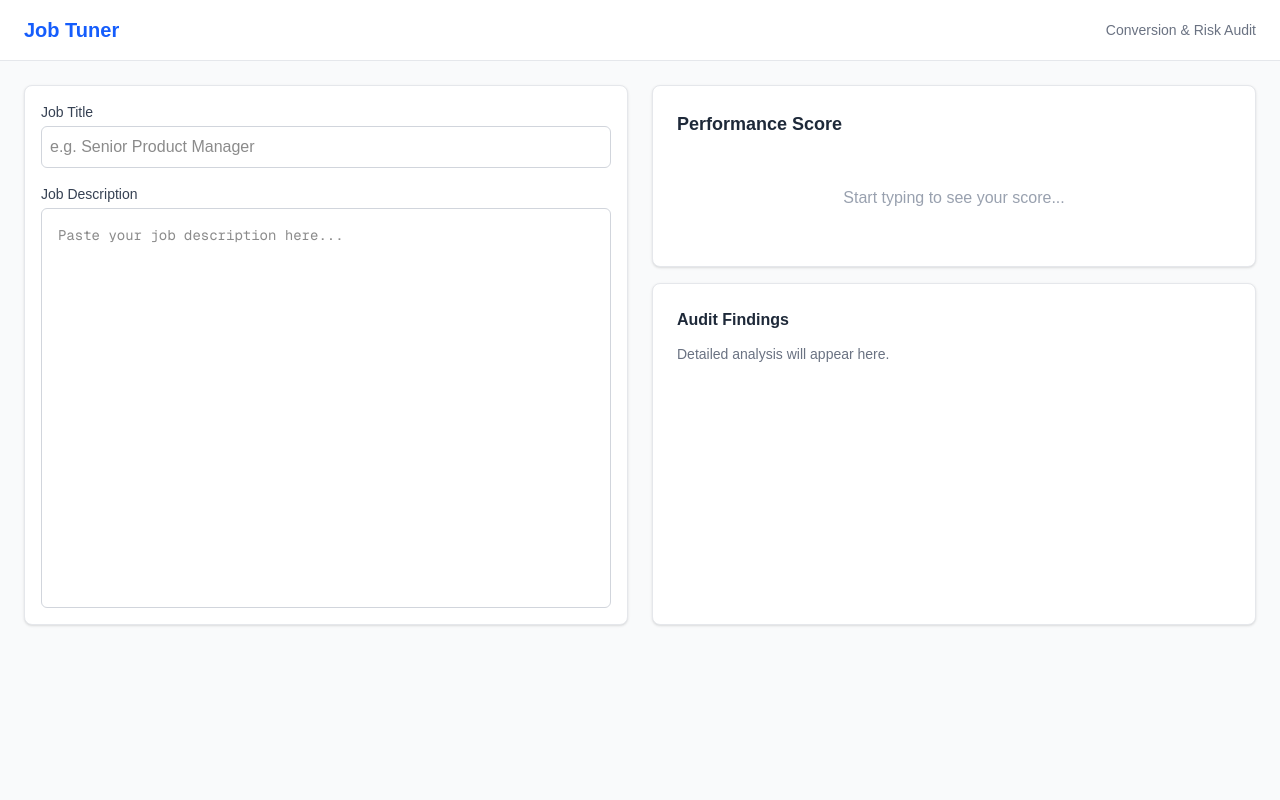
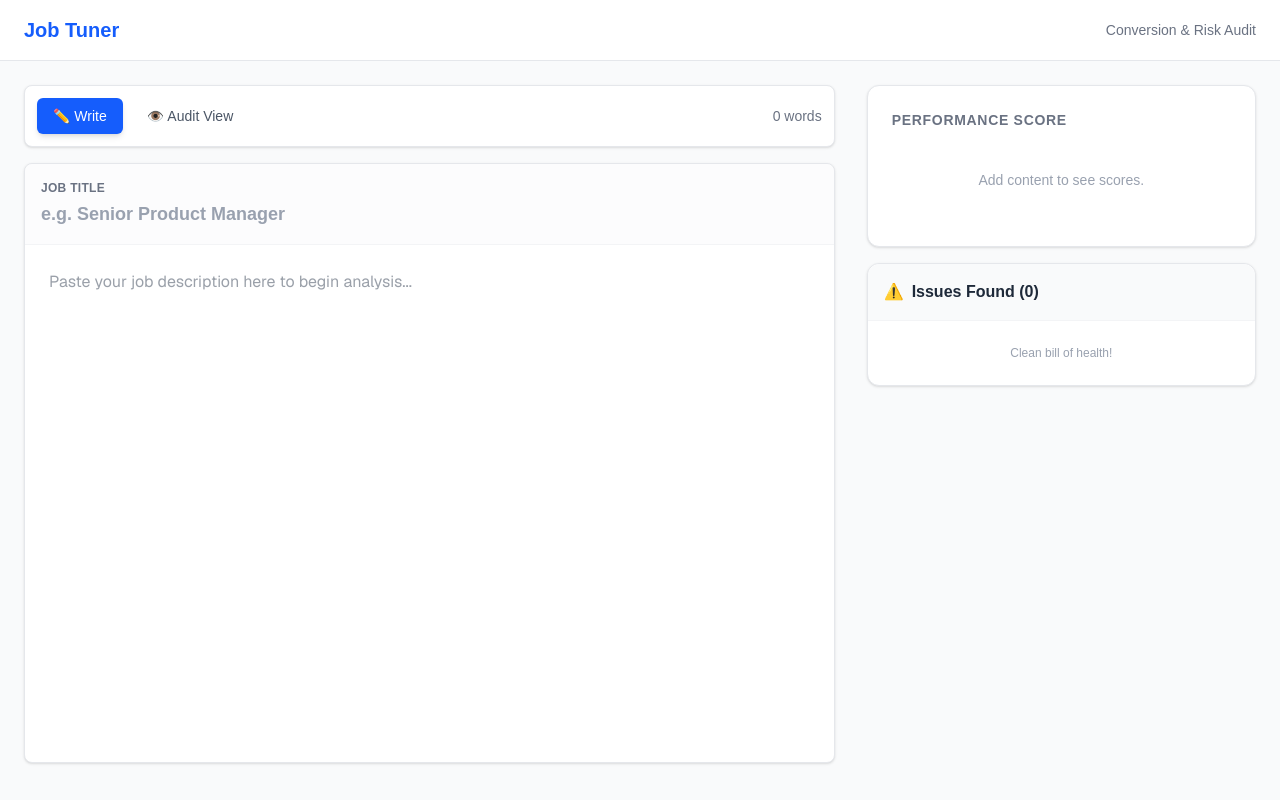
Before and after one commit to cybercraftsolutionsllc/job-tuner, a Next.js app: page / in a window 1280 px wide. Built offline with nearby package versions, Linux system fonts and the light colour scheme.

Commit message:
Feat: Add Audit Mode highlighter, sanitizer, and UI polish.

```diff
--- a/package.json
+++ b/package.json
@@ -15,6 +15,7 @@
   },
   "devDependencies": {
     "@tailwindcss/postcss": "^4",
+    "@tailwindcss/typography": "^0.5.19",
     "@types/node": "^20",
     "@types/react": "^19",
     "@types/react-dom": "^19",
--- a/src/components/JobEditor.tsx
+++ b/src/components/JobEditor.tsx
@@ -2,16 +2,21 @@
 
 import { useState, useEffect } from "react";
 import { analyzeJobDescription, ScoreReport } from "../utils/optimizer";
+import TextHighlighter from "./TextHighlighter";
+import { cleanText } from "../utils/sanitizer";
 
 export default function JobEditor() {
   const [title, setTitle] = useState("");
   const [description, setDescription] = useState("");
   const [report, setReport] = useState<ScoreReport | null>(null);
+  const [viewMode, setViewMode] = useState<"edit" | "audit">("edit");
 
   // Run analysis whenever title or description changes
   useEffect(() => {
-    // Only analyze if there is some text
     if (description.trim().length > 0) {
+      // We pass the raw description to the analyzer,
+      // but the analyzer should be robust enough to handle it.
+      // (Assuming optimizer.ts handles string parsing)
       const result = analyzeJobDescription(description, title);
       setReport(result);
     } else {
@@ -19,128 +24,191 @@ export default function JobEditor() {
     }
   }, [title, description]);
 
-  // Helper for Score Color
   const getScoreColor = (score: number) => {
-    if (score >= 80) return "text-green-600";
-    if (score >= 50) return "text-yellow-600";
-    return "text-red-600";
+    if (score >= 80) return "text-emerald-600";
+    if (score >= 50) return "text-amber-500";
+    return "text-rose-600";
+  };
+
+  const getScoreBg = (score: number) => {
+    if (score >= 80) return "bg-emerald-50 border-emerald-200";
+    if (score >= 50) return "bg-amber-50 border-amber-200";
+    return "bg-rose-50 border-rose-200";
   };
 
   return (
-    <div className="grid grid-cols-1 lg:grid-cols-2 gap-6 h-full">
-      {/* LEFT COLUMN: INPUTS */}
-      <div className="flex flex-col gap-4 p-4 bg-white rounded-lg shadow-sm border border-gray-200">
-        <div>
-          <label className="block text-sm font-medium text-gray-700 mb-1">
+    <div className="grid grid-cols-1 lg:grid-cols-12 gap-8 h-full">
+
+      {/* LEFT COLUMN: EDITOR / HIGHLIGHTER (Span 8 cols) */}
+      <div className="lg:col-span-8 flex flex-col gap-4">
+
+        {/* Toolbar */}
+        <div className="flex items-center justify-between bg-white p-3 rounded-lg border border-gray-200 shadow-sm">
+          <div className="flex gap-2">
+            <button
+              onClick={() => setViewMode("edit")}
+              className={`px-4 py-2 text-sm font-medium rounded-md transition-colors ${
+                viewMode === "edit"
+                  ? "bg-blue-600 text-white shadow-md"
+                  : "text-gray-600 hover:bg-gray-100"
+              }`}
+            >
+              ✏️ Write
+            </button>
+            <button
+              onClick={() => setViewMode("audit")}
+              className={`px-4 py-2 text-sm font-medium rounded-md transition-colors ${
+                viewMode === "audit"
+                  ? "bg-blue-600 text-white shadow-md"
+                  : "text-gray-600 hover:bg-gray-100"
+              }`}
+            >
+              👁️ Audit View
+            </button>
+          </div>
+          <div className="text-sm text-gray-500 hidden sm:block">
+            {report?.meta.wordCount || 0} words
+          </div>
+        </div>
+
+        {/* Input Area */}
+        <div className="bg-white rounded-lg shadow-sm border border-gray-200 flex-grow min-h-[600px] flex flex-col relative overflow-hidden">
+
+           {/* Job Title Input (Always visible) */}
+           <div className="p-4 border-b border-gray-100 bg-gray-50/50">
+             <label className="block text-xs font-bold text-gray-500 uppercase tracking-wide mb-1">
                Job Title
              </label>
              <input
                type="text"
-            className="w-full p-2 border border-gray-300 rounded-md focus:ring-2 focus:ring-blue-500 focus:outline-none"
+               className="w-full bg-transparent text-lg font-semibold text-gray-900 placeholder-gray-400 focus:outline-none"
                placeholder="e.g. Senior Product Manager"
                value={title}
                onChange={(e) => setTitle(e.target.value)}
              />
            </div>
 
-        <div className="flex-grow flex flex-col">
-          <label className="block text-sm font-medium text-gray-700 mb-1">
-            Job Description
-          </label>
+           {/* Content Area */}
+           <div className="flex-grow relative">
+             {viewMode === "edit" ? (
                <textarea
-            className="w-full flex-grow p-4 border border-gray-300 rounded-md font-mono text-sm focus:ring-2 focus:ring-blue-500 focus:outline-none resize-none min-h-[400px]"
-            placeholder="Paste your job description here..."
+                 className="w-full h-full p-6 resize-none focus:outline-none text-gray-700 leading-relaxed font-sans"
+                 placeholder="Paste your job description here to begin analysis..."
                  value={description}
                  onChange={(e) => setDescription(e.target.value)}
+                 style={{ minHeight: "500px" }}
                />
+             ) : (
+               <div className="w-full h-full p-6 overflow-y-auto bg-gray-50/30">
+                 <TextHighlighter text={description} issues={report?.issues || []} />
+               </div>
+             )}
+           </div>
         </div>
       </div>
 
-      {/* RIGHT COLUMN: DASHBOARD */}
-      <div className="flex flex-col gap-4">
-        {/* SCORECARD */}
-        <div className="bg-white p-6 rounded-lg shadow-sm border border-gray-200">
-          <h2 className="text-lg font-semibold text-gray-800 mb-4">
+      {/* RIGHT COLUMN: DASHBOARD (Span 4 cols - Sticky) */}
+      <div className="lg:col-span-4">
+        <div className="sticky top-6 flex flex-col gap-4">
+
+          {/* MAIN SCORECARD */}
+          <div className={`p-6 rounded-xl shadow-sm border ${report ? getScoreBg(report.overallScore) : 'bg-white border-gray-200'}`}>
+            <h2 className="text-sm font-bold text-gray-500 uppercase tracking-wider mb-2">
               Performance Score
             </h2>
 
             {report ? (
-            <div className="flex items-center justify-between">
-              <div className="text-center">
-                <div className={`text-5xl font-bold ${getScoreColor(report.overallScore)}`}>
+              <div>
+                <div className="flex items-end justify-between mb-6">
+                   <span className={`text-6xl font-black ${getScoreColor(report.overallScore)}`}>
                      {report.overallScore}
-                </div>
-                <div className="text-sm text-gray-500 mt-1">Overall</div>
+                   </span>
+                   <span className="text-sm text-gray-600 font-medium mb-2">/ 100</span>
                 </div>
 
-              <div className="flex gap-6 text-center">
-                <div>
-                  <div className={`text-xl font-bold ${getScoreColor(report.seoScore)}`}>
-                    {report.seoScore}
-                  </div>
-                  <div className="text-xs text-gray-500">SEO</div>
-                </div>
-                <div>
-                  <div className={`text-xl font-bold ${getScoreColor(report.conversionScore)}`}>
-                    {report.conversionScore}
-                  </div>
-                  <div className="text-xs text-gray-500">Conv.</div>
-                </div>
-                <div>
-                  <div className={`text-xl font-bold ${getScoreColor(report.riskScore)}`}>
-                    {report.riskScore}
-                  </div>
-                  <div className="text-xs text-gray-500">Risk</div>
-                </div>
+                {/* Pillar Bars */}
+                <div className="space-y-3">
+                  <ScoreBar label="Searchability (SEO)" score={report.seoScore} />
+                  <ScoreBar label="Conversion" score={report.conversionScore} />
+                  <ScoreBar label="Risk & Liability" score={report.riskScore} />
                 </div>
               </div>
             ) : (
-            <div className="text-gray-400 text-center py-8">
-              Start typing to see your score...
+              <div className="py-8 text-center text-gray-400 text-sm">
+                Add content to see scores.
               </div>
             )}
           </div>
 
           {/* ISSUES LIST */}
-        <div className="bg-white p-6 rounded-lg shadow-sm border border-gray-200 flex-grow overflow-y-auto max-h-[500px]">
-          <h3 className="text-md font-semibold text-gray-800 mb-3">
-            Audit Findings
+          <div className="bg-white rounded-xl shadow-sm border border-gray-200 flex flex-col max-h-[500px]">
+            <div className="p-4 border-b border-gray-100 bg-gray-50 rounded-t-xl">
+              <h3 className="font-semibold text-gray-800 flex items-center gap-2">
+                <span>⚠️</span> Issues Found ({report?.issues.length || 0})
               </h3>
+            </div>
 
+            <div className="overflow-y-auto p-2 space-y-2 custom-scrollbar">
               {report && report.issues.length > 0 ? (
-            <ul className="space-y-3">
-              {report.issues.map((issue) => (
-                <li
+                report.issues.map((issue) => (
+                  <div
                     key={issue.id}
-                  className={`p-3 rounded-md border-l-4 ${
-                    issue.severity === "high"
-                      ? "bg-red-50 border-red-500"
-                      : issue.severity === "medium"
-                      ? "bg-yellow-50 border-yellow-500"
-                      : "bg-blue-50 border-blue-500"
-                  }`}
+                    className="p-3 bg-white rounded border border-gray-100 hover:border-blue-300 transition-colors shadow-sm group"
                   >
-                  <div className="flex justify-between items-start">
-                    <span className="text-xs font-bold uppercase tracking-wider text-gray-500">
+                    <div className="flex justify-between items-center mb-1">
+                      <span className={`text-[10px] font-bold px-1.5 py-0.5 rounded uppercase tracking-wide ${
+                        issue.severity === 'high' ? 'bg-red-100 text-red-700' :
+                        issue.severity === 'medium' ? 'bg-amber-100 text-amber-700' :
+                        'bg-blue-100 text-blue-700'
+                      }`}>
                         {issue.type}
                       </span>
+                    </div>
+
                     {issue.context && (
-                      <span className="text-xs bg-white px-2 py-0.5 rounded border border-gray-200 font-mono text-red-600">
+                      <div className="text-red-600 font-mono text-xs mb-1 bg-red-50 inline-block px-1 rounded">
                         "{issue.context}"
-                      </span>
+                      </div>
+                    )}
+
+                    <p className="text-xs text-gray-600 leading-relaxed">
+                      {issue.message}
+                    </p>
+                  </div>
+                ))
+              ) : (
+                <div className="p-4 text-center text-gray-400 text-xs">
+                  Clean bill of health!
+                </div>
               )}
             </div>
-                  <p className="text-sm text-gray-800 mt-1">{issue.message}</p>
-                </li>
-              ))}
-            </ul>
-          ) : (
-            <p className="text-sm text-gray-500">
-              {report ? "No issues found! Great job." : "Detailed analysis will appear here."}
-            </p>
-          )}
+          </div>
         </div>
       </div>
     </div>
   );
 }
+
+// Sub-component for progress bars
+function ScoreBar({ label, score }: { label: string; score: number }) {
+  const getColor = (s: number) => {
+    if (s >= 80) return "bg-emerald-500";
+    if (s >= 50) return "bg-amber-500";
+    return "bg-rose-500";
+  };
+
+  return (
+    <div>
+      <div className="flex justify-between text-xs mb-1">
+        <span className="font-medium text-gray-600">{label}</span>
+        <span className="font-bold text-gray-800">{score}</span>
+      </div>
+      <div className="h-2 w-full bg-gray-100 rounded-full overflow-hidden">
+        <div
+          className={`h-full ${getColor(score)} transition-all duration-500`}
+          style={{ width: `${score}%` }}
+        />
+      </div>
+    </div>
+  );
+}
--- /dev/null
+++ b/src/components/TextHighlighter.tsx
@@ -0,0 +1,57 @@
+import React from "react";
+import { Issue } from "../utils/optimizer";
+import { escapeRegExp } from "../utils/sanitizer";
+
+interface HighlighterProps {
+  text: string;
+  issues: Issue[];
+}
+
+export default function TextHighlighter({ text, issues }: HighlighterProps) {
+  if (!text) return <p className="text-gray-400">No text to analyze.</p>;
+
+  // We need to split the text by the trigger words to wrap them.
+  // This is a complex operation. A simple robust way for an MVP:
+  // 1. Sort issues by length (longest first) to avoid partial replacement issues.
+  // 2. Use a regex to replace known triggers with a marked placeholder.
+
+  // Note: For a perfect implementation, we'd need an AST parser.
+  // For this level, we will render the text and use a dangerouslySetInnerHTML approach
+  // BUT carefully controlled to only inject span tags.
+
+  let htmlContent = text
+    // Protect against XSS by basic escaping first (simplified)
+    .replace(/&/g, "&amp;")
+    .replace(/</g, "&lt;")
+    .replace(/>/g, "&gt;")
+    .replace(/\n/g, "<br/>");
+
+  // Create a map of issues to colors
+  issues.forEach((issue) => {
+    if (!issue.context) return; // Skip issues without specific words (like word count)
+
+    const colorClass =
+      issue.severity === "high"
+        ? "bg-red-200 border-b-2 border-red-500"
+        : issue.severity === "medium"
+        ? "bg-yellow-200 border-b-2 border-yellow-500"
+        : "bg-blue-100 border-b-2 border-blue-400";
+
+    // Create a generic regex for the word, case insensitive
+    const safeWord = escapeRegExp(issue.context);
+    const regex = new RegExp(`\\b(${safeWord})\\b`, "gi");
+
+    // Replace with a span. We add a specialized class to identifying it.
+    htmlContent = htmlContent.replace(
+      regex,
+      `<span class="${colorClass} px-1 rounded cursor-help" title="${issue.message}">$1</span>`
+    );
+  });
+
+  return (
+    <div
+      className="prose max-w-none font-sans text-gray-800 leading-relaxed whitespace-pre-wrap"
+      dangerouslySetInnerHTML={{ __html: htmlContent }}
+    />
+  );
+}
--- /dev/null
+++ b/src/utils/sanitizer.ts
@@ -0,0 +1,24 @@
+export const cleanText = (input: string): string => {
+  if (!input) return "";
+
+  // 1. Remove HTML tags (if user pasted rich text)
+  let text = input.replace(/<[^>]*>?/gm, " ");
+
+  // 2. Decode HTML entities (e.g. &amp; -> &)
+  const txt = document.createElement("textarea");
+  txt.innerHTML = text;
+  text = txt.value;
+
+  // 3. Normalize whitespace (keep line breaks, but remove double spaces/tabs)
+  // We want to preserve paragraphs (double newlines) but kill excess internal spacing
+  return text;
+  // Note: For the textarea we usually want to keep the user's formatting,
+  // but for *analysis* we use this cleaned version.
+};
+
+/**
+ * Escapes regex special characters to prevent crashes if a user types "[*+?^${}()|]"
+ */
+export const escapeRegExp = (string: string) => {
+  return string.replace(/[.*+?^${}()|[\]\\]/g, '\\$&');
+};
```
Also changed, not shown: next.config.ts (+15 -0 lines), 1 other file (tests, documents, lock files or other folders). Lines whose indentation alone changed are shown as unchanged.
